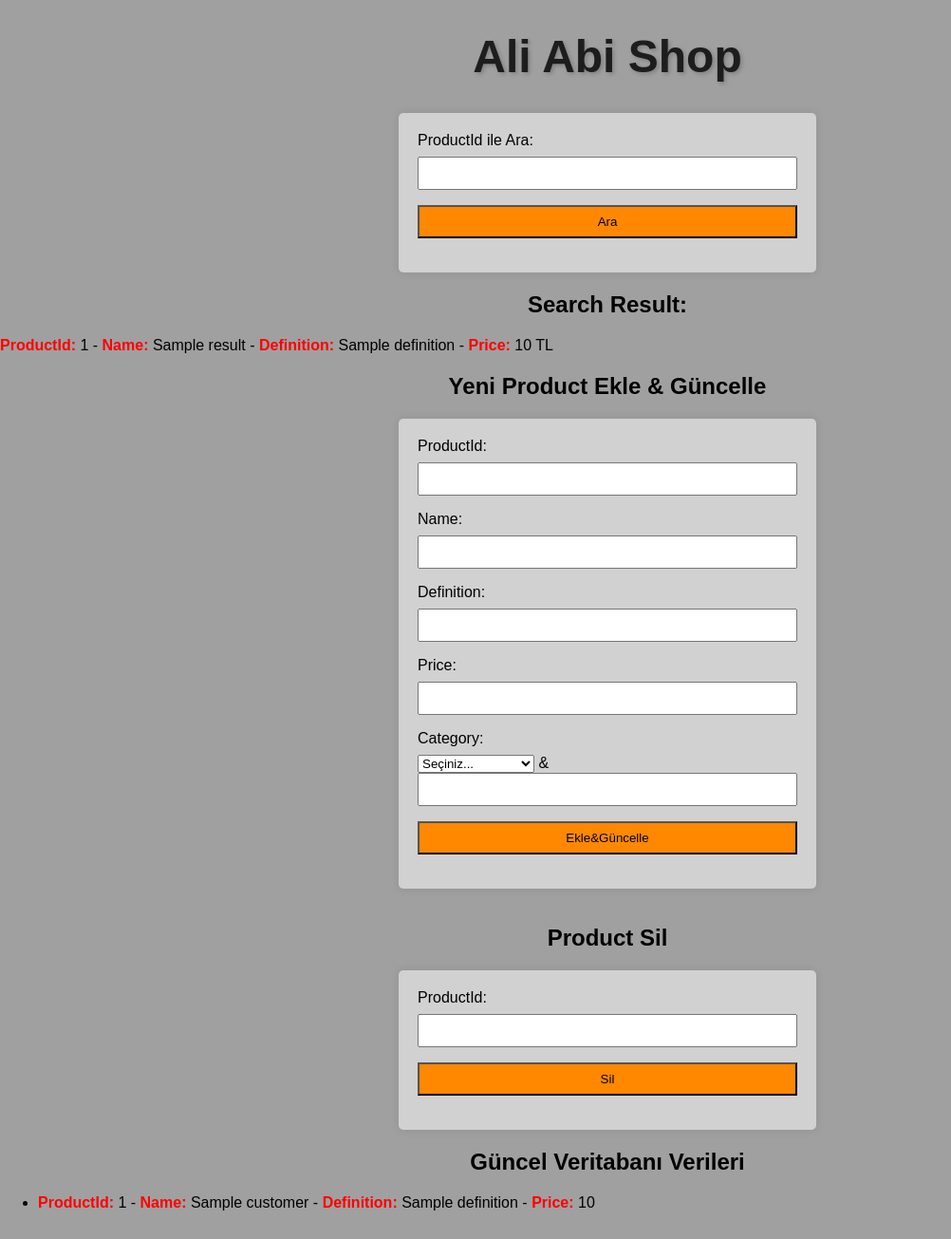
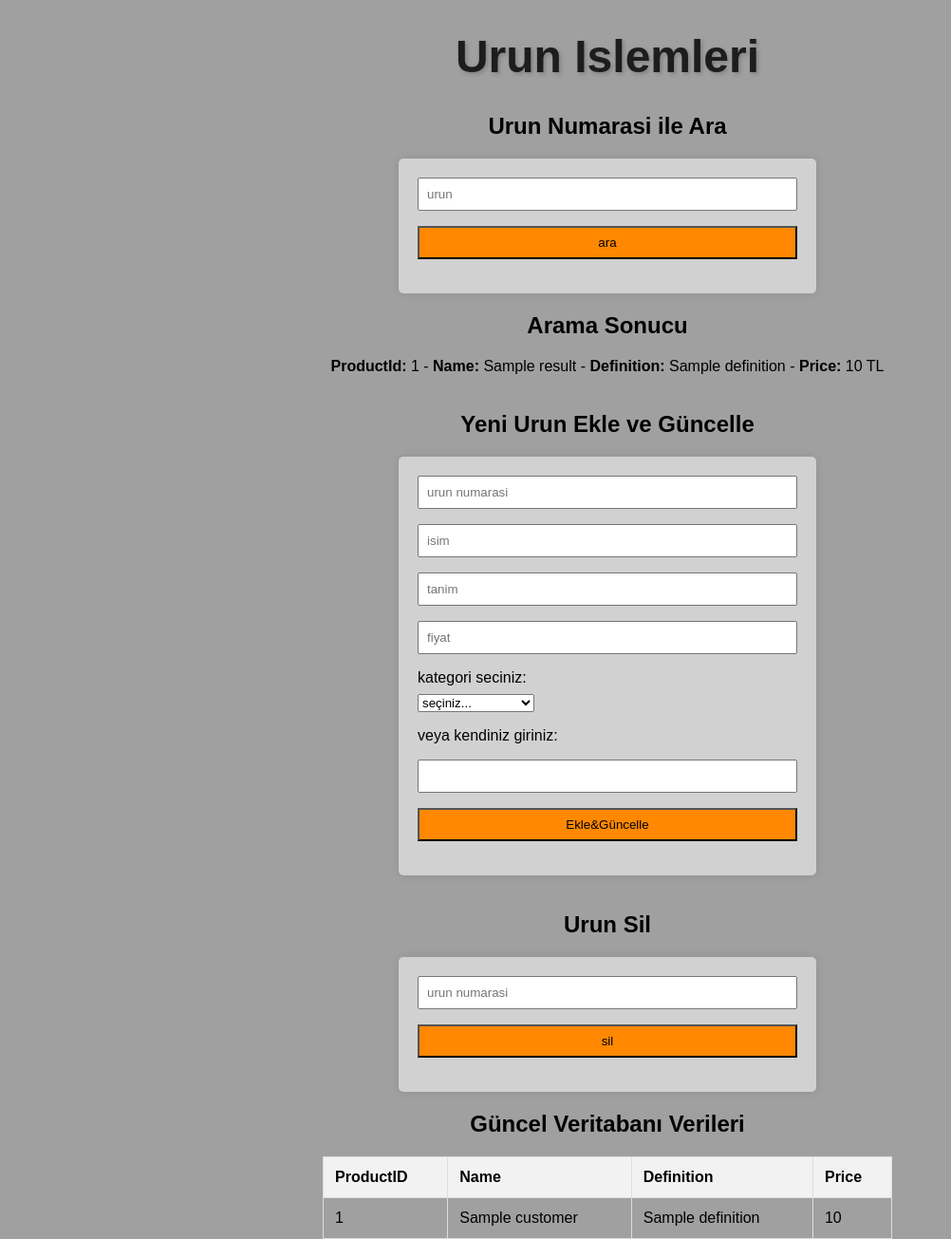
Before and after one commit to yigittuncer07/ali_abi_shop, a Flask app: template WebPython/templates/product.html in a window 1280 px wide. Shown: the whole page at 95% size, without its empty margins (0-1002 px from the left). Before the commit the page ends 1275 px from the top, so only its background shows below. Run offline with Flask 3, Linux system fonts and the light colour scheme; the template is opened without the code that fills it: most values are stand-ins (such as "Sample title", 1, 10 or a date in 2020).

Commit message:
fixed product frontend

```diff
--- a/WebPython/templates/product.html
+++ b/WebPython/templates/product.html
@@ -1,96 +1,86 @@
-<!-- templates/index.html -->
-
 <!DOCTYPE html>
 <html lang="tr">
 <head>
     <meta charset="UTF-8">
     <meta name="viewport" content="width=device-width, initial-scale=1.0">
-    <title>AliAbiShop</title>
+    <title>Urun Islemleri</title>
     <link rel="stylesheet" href="static/style.css">
-
 </head>
 <body>
-    <a href="{{ url_for('menu') }}" style="text-decoration: none;">
-    <h1 id="cool-title">Ali Abi Shop</h1></a>
 
+    <a href="{{ url_for('menu') }}">
+        <h1 id="cool-title">Urun Islemleri</h1>
+    </a>
+
+    <h2>Urun Numarasi ile Ara</h2>
     <form action="{{ url_for('search_product') }}" method="post">
-        <label for="search_id">ProductId ile Ara:</label>
-        <input type="number" id="search_id" name="search_id" required>
-        <input type="submit" value="Ara">
+        <input type="number" id="search_id" name="search_id" required placeholder=urun numarasi"">
+        <input type="submit" value="ara">
     </form>
 
-
-    <h2>Search Result:</h2>
-
-        {% if result %}
-            <strong style="color: red;">ProductId:</strong> {{ result.ProductId }} -
-            <strong style="color: red;">Name:</strong> {{ result.Name }} -
-            <strong style="color: red;">Definition:</strong> {{ result.Definition }} -
-            <strong style="color: red;">Price:</strong> {{ result.Price }} TL
+    {% if result %}
+        <div>
+            <h2>Arama Sonucu</h2>
+            <strong>ProductId:</strong> {{ result.ProductId }} -
+            <strong>Name:</strong> {{ result.Name }} -
+            <strong>Definition:</strong> {{ result.Definition }} -
+            <strong>Price:</strong> {{ result.Price }} TL
+        </div>
+    {% else %}
+        {% if result is not defined %}
         {% else %}
-            <p>Belirtilen ItemId ile eşleşen veri bulunamadı.</p>
+            <p>Belirtilen calisan numarasi ile eşleşen veri bulunamadı.</p>
         {% endif %}
+    {% endif %}
 
     <br>
 
-
-
-
-
-    <h2>Yeni Product Ekle & Güncelle</h2>
+    <h2>Yeni Urun Ekle ve Güncelle</h2>
     <form action="{{ url_for('add_product') }}" method="post">
-        <label for="productId">ProductId:</label>
-        <input type="number" id="productId" name="productId" required><br>
-
-        <label for="productName">Name:</label>
-        <input type="text" id="productName" name="productName" required><br>
-
-        <label for="productDefinition">Definition:</label>
-        <input type="text" id="productDefinition" name="productDefinition" required><br>
-
-        <label for="productPrice">Price:</label>
-        <input type="number" id="productPrice" name="productPrice" required><br>
-
-        <label for="category">Category:</label>
+        <input type="number" id="productId" name="productId" required placeholder="urun numarasi"><br>
+        <input type="text" id="productName" name="productName" required placeholder="isim"><br>
+        <input type="text" id="productDefinition" name="productDefinition" required placeholder="tanim"><br>
+        <input type="number" id="productPrice" name="productPrice" required placeholder="fiyat"><br>
+        <label for="category">kategori seciniz:</label>
             <select id="category" name="category" required>
-                <option value="notReq">Seçiniz...</option>
+                <option value="notReq">seçiniz...</option>
                 {% for category in all_categories %}
                     <option value="{{ category.Category }}">{{ category.Category }}</option>
                 {% endfor %}
             </select>
-            &
+            <p style="text-align: left">
+            veya kendiniz giriniz:
+            </p>
             <input type="text" id="categoryNotReq" name="categoryNotReq" ><br>
 
         <input type="submit" value="Ekle&Güncelle">
     </form>
     <br>
 
-    <h2>Product Sil</h2>
+    <h2>Urun Sil</h2>
     <form action="{{ url_for('delete_product') }}" method="post">
-        <label for="deleteId">ProductId:</label>
-        <input type="number" id="deleteId" name="deleteId" required><br>
-
-        <input type="submit" value="Sil">
+        <input type="number" id="deleteId" name="deleteId" required placeholder="urun numarasi"><br>
+        <input type="submit" value="sil">
     </form>
-
-
-
 
     <h2>Güncel Veritabanı Verileri</h2>
 
-
-
-    <ul>
+    <table>
+        <tr>
+            <th>ProductID</th>
+            <th>Name</th>
+            <th>Definition</th>
+            <th>Price</th>
+        </tr>
         {% for product in all_data %}
-            <li>
-                <strong style="color: red;">ProductId:</strong> {{ product.ProductId }} -
-                <strong style="color: red;">Name:</strong> {{ product.Name }} -
-                <strong style="color: red;">Definition:</strong> {{ product.Definition }} -
-                <strong style="color: red;">Price:</strong> {{ product.Price }}             </li>
+        <tr>
+            <td>{{ product.ProductId }}</td>
+            <td>{{ product.Name }}</td>
+            <td>{{ product.Definition }}</td>
+            <td>{{ product.Price }}</td>
+        </tr>
         {% endfor %}
-    </ul>
-
-
+    </table>
 
 </body>
 </html>
```
